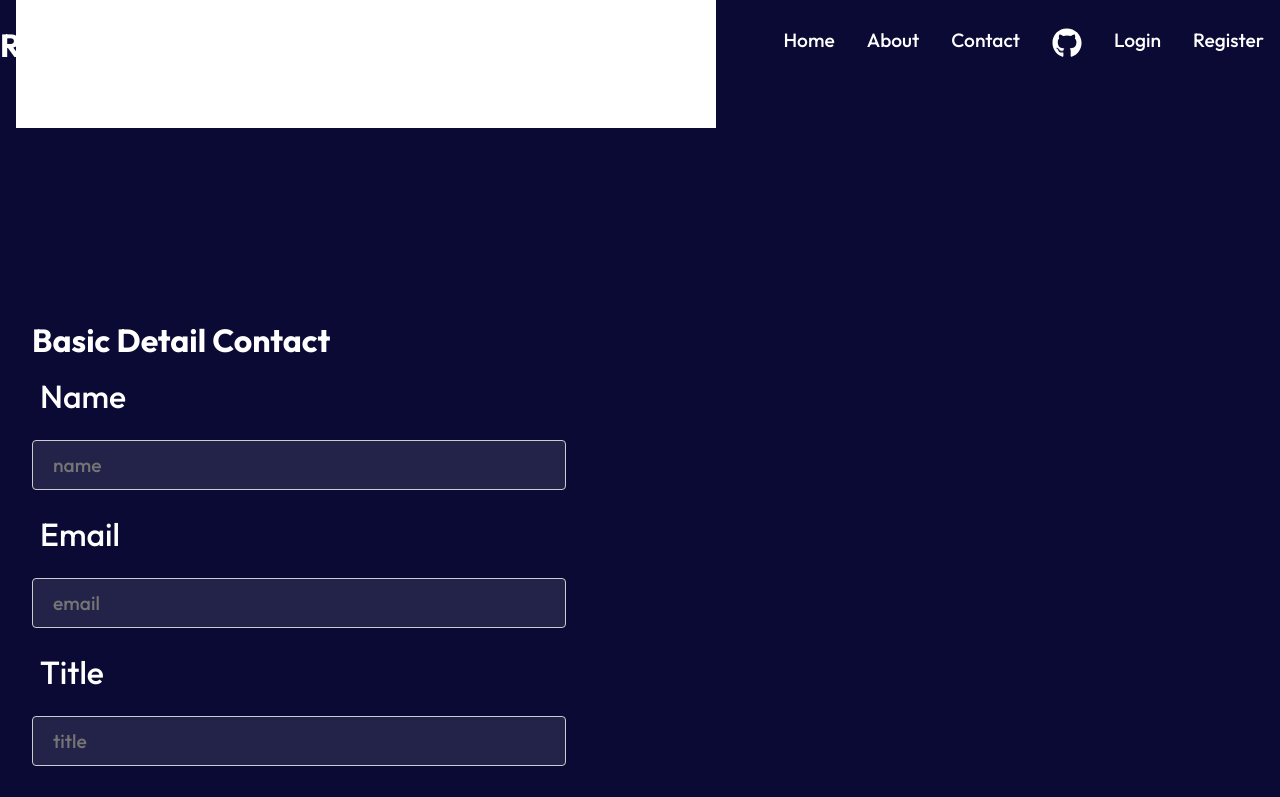
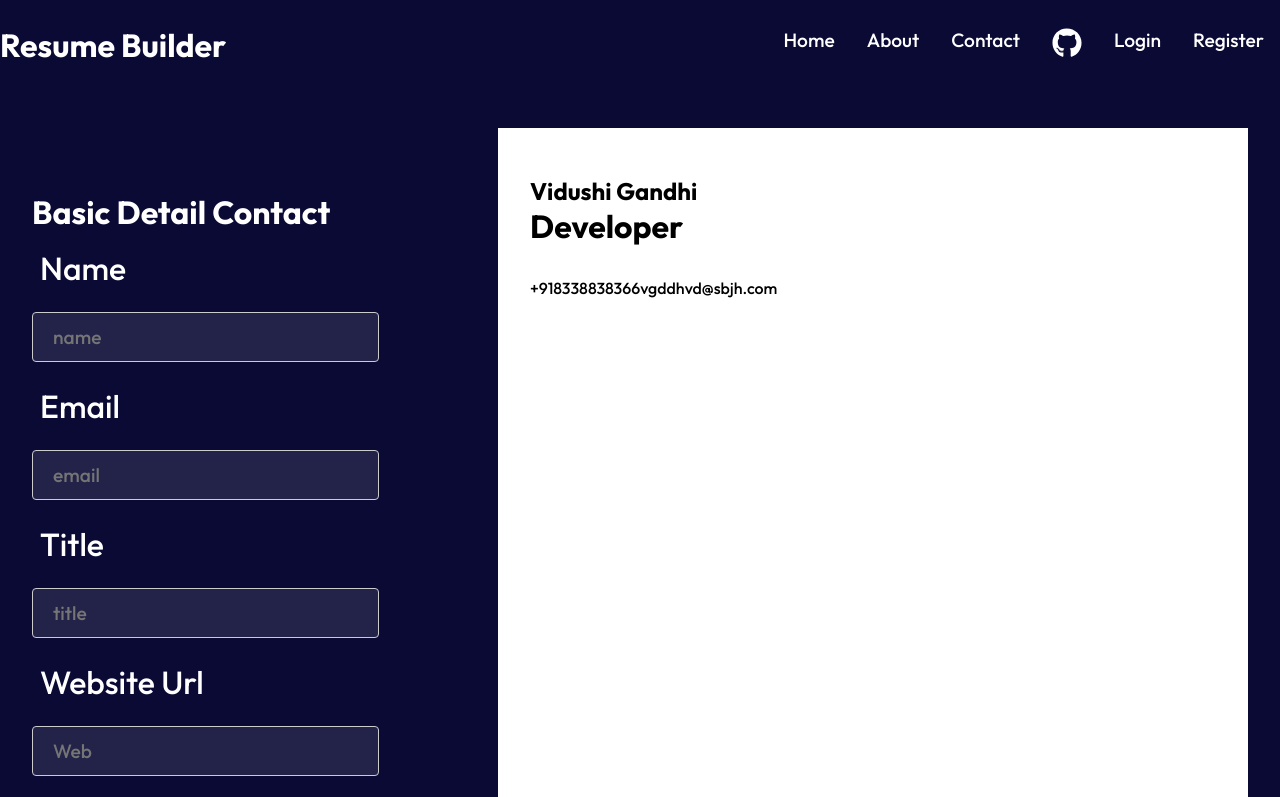
Before and after one commit to VGandhi27/Resume-Building, a React (Create React App) app: page /dashboard in a window 1280 px wide. Shown: the top 797 px of the page. Built offline with nearby package versions, Linux system fonts and the light colour scheme; a web font is replaced by a local one.

Commit message:
resume css

```diff
--- a/src/components/Editable.js
+++ b/src/components/Editable.js
@@ -6,6 +6,15 @@ const editable = () => {
   return (
     <>
      <div className="edit-resume">
+      <section className="title" >
+        <h1 className='intro_name'>Vidushi Gandhi</h1>
+        <h3>Developer</h3>
+        <ptopic>
+          <phone>+918338838366</phone>
+          <email>vgddhvd@sbjh.com</email>
+        </ptopic>
+
+      </section>
         </div>
     </>
   )
--- a/src/components/EditableStyle.css
+++ b/src/components/EditableStyle.css
@@ -1,9 +1,27 @@
 .edit-resume{
     display: flex;
     flex-direction: column;
-    padding: 4rem 1rem;
+    padding: 2rem 2rem;
     margin-left:1rem ;
-    max-width: 700px;
-    background-color: white;
+    max-width: 750px;
+    min-width: 750px;
+    background-color: rgb(255, 255, 255);
     color: black;
+    float: right;
+    text-align: right;
+    margin-right: 2rem;
+    min-height: 1000px;
 }
+.title{
+    text-align: left;
+    color: black;
+    margin-top:1rem ;
+
+}
+.h2{
+    font-size:larger;
+
+}
+.h3{
+    font-size:xx-small;
+}
--- a/src/components/NavbarStyle.css
+++ b/src/components/NavbarStyle.css
@@ -14,6 +14,13 @@
      transition: 0.5s;
      margin-bottom: 6rem;
 }
+
+.header .header-bg h1 ,h4 ,p,
+a{
+ color:#fff;
+ text-decoration: none;
+}
+
 
 .nav-menu{
  display:flex;
--- a/src/components/PerInfoStyle.css
+++ b/src/components/PerInfoStyle.css
@@ -11,10 +11,15 @@ form{
     flex-direction: column;
     padding: 4rem 1rem;
     margin-left:1rem ;
-    max-width: 700px;
+    max-width: 500px;
 
 }
 
+.form h1 ,h4 ,p,
+a{
+ color:#fff;
+ text-decoration: none;
+}
 .waves-effect {
     padding: 10px 5px;
     font-size: 1rem;
--- a/src/index.css
+++ b/src/index.css
@@ -18,12 +18,12 @@ body{
 .space{
   background-image: var(--section-background-image);
 }
-h1 ,h4 ,p,
+/* h1 ,h4 ,p,
 a{
  color:#fff;
  text-decoration: none;
 }
-
+   */
 ul{
 list-style-type: none;
 }
```
